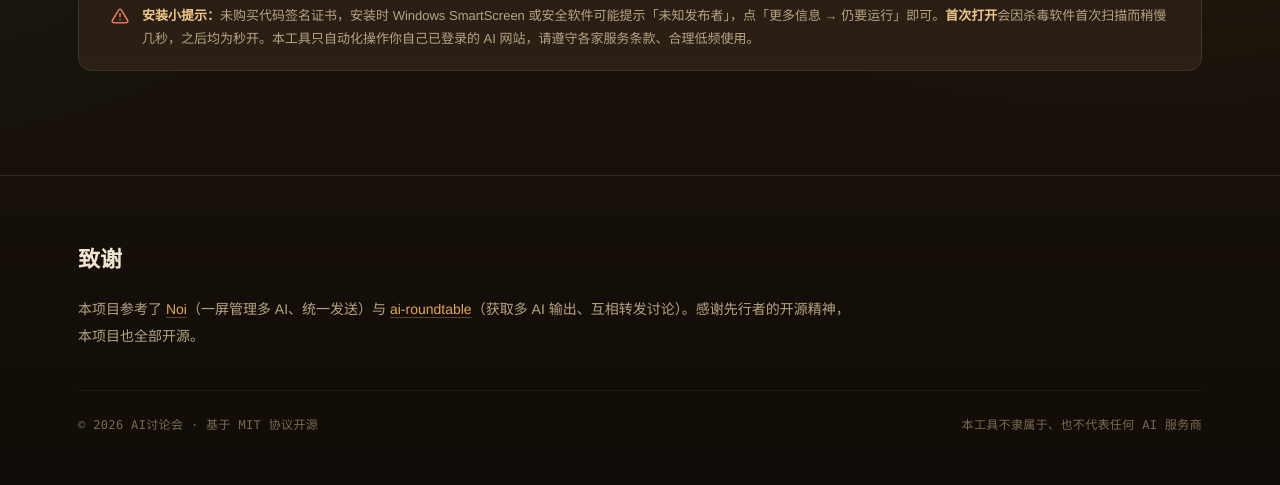
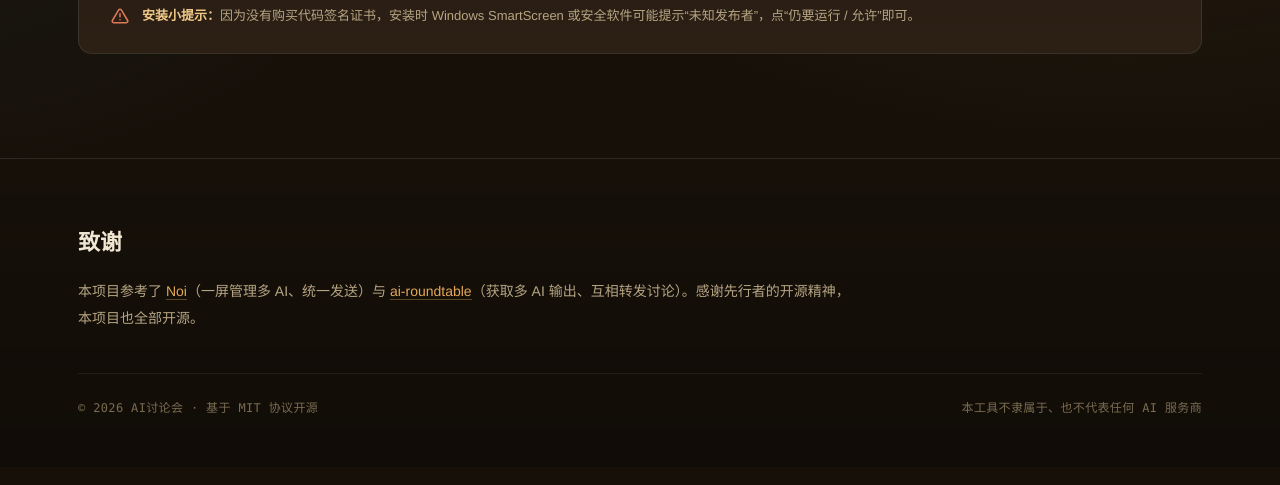
Before and after one commit to yangcr-abaaba/ai-discussion, a plain HTML site: page index.html in a window 1280 px wide. Shown: the part 3372-3857 px from the top of the page. Drawn offline with Linux system fonts and the light colour scheme.

Commit message:
更新官网页面

```diff
--- a/index.html
+++ b/index.html
@@ -462,7 +462,7 @@
       </div>
       <div class="dl-note">
         <span class="ic"><svg width="18" height="18" viewBox="0 0 24 24" fill="none" stroke="currentColor" stroke-width="2" stroke-linecap="round" stroke-linejoin="round"><path d="M12 9v4m0 4h.01M10.3 3.9L1.8 18a2 2 0 001.7 3h17a2 2 0 001.7-3L13.7 3.9a2 2 0 00-3.4 0z"/></svg></span>
-        <span><b>安装小提示：</b>未购买代码签名证书，安装时 Windows SmartScreen 或安全软件可能提示「未知发布者」，点「更多信息 → 仍要运行」即可。<b>首次打开</b>会因杀毒软件首次扫描而稍慢几秒，之后均为秒开。本工具只自动化操作你自己已登录的 AI 网站，请遵守各家服务条款、合理低频使用。</span>
+        <span><b>安装小提示：</b>因为没有购买代码签名证书，安装时 Windows SmartScreen 或安全软件可能提示“未知发布者”，点“仍要运行 / 允许”即可。</span>
       </div>
     </div>
   </div>
```
